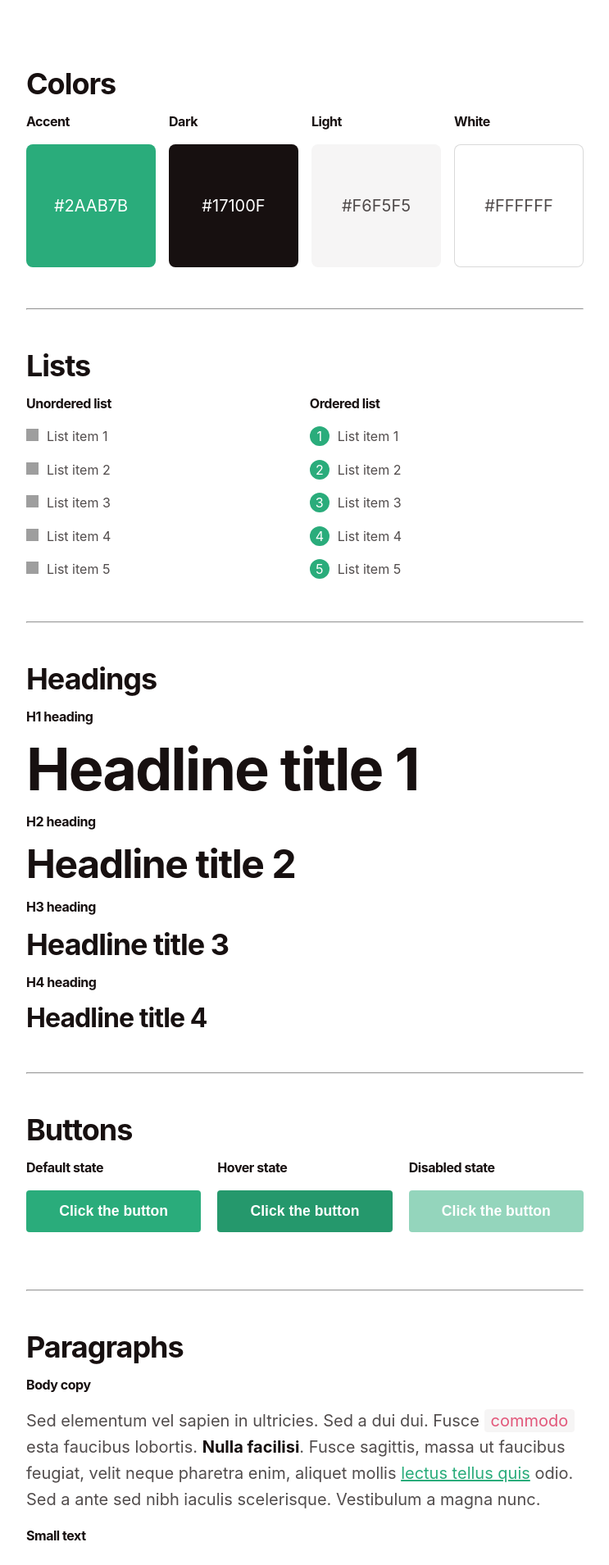
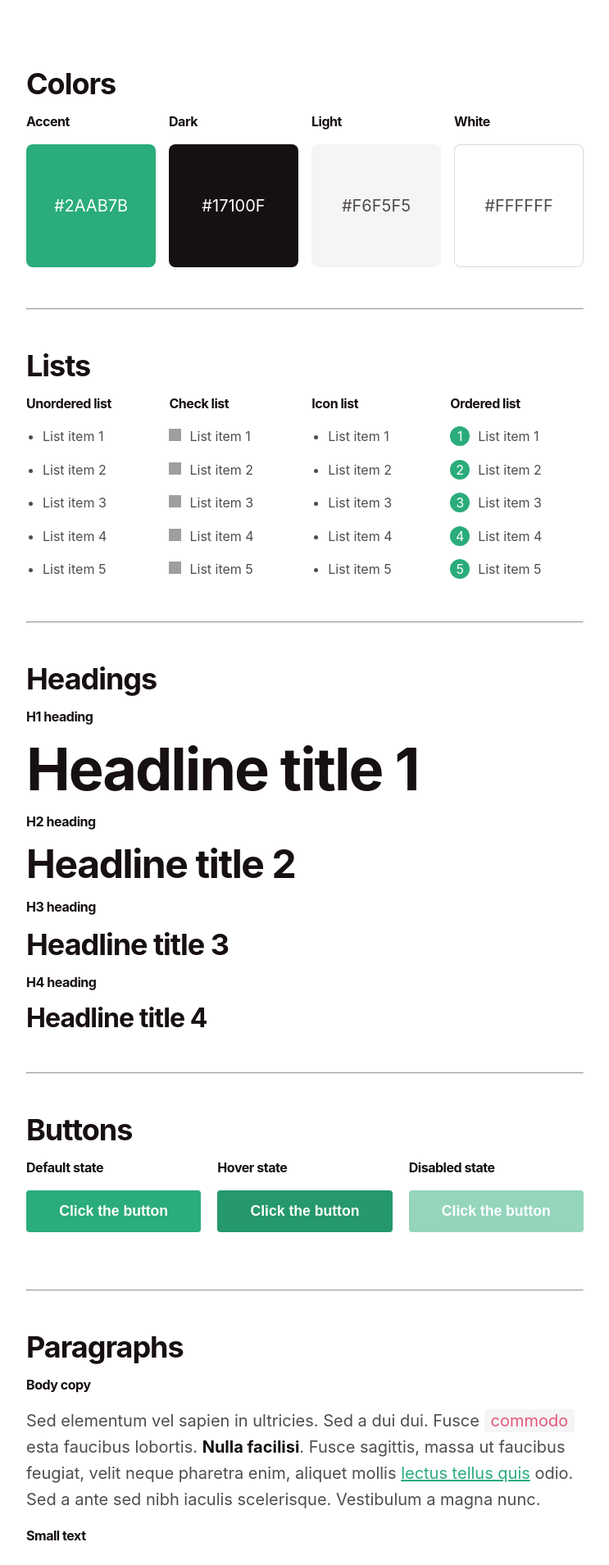
Before and after one commit to eriktailor/jekyll-sharp-styleguide, a Jekyll site: the page built from index.md, in a window 1280 px wide, cut to the strip 0-1909 px from the top of the page. Shown: the whole strip at 82% size, without its empty margins (268-1011 px from the left). Built offline with Jekyll 4.4.1, drawn with Linux system fonts in a browser that asks for light colours; grey boxes are pictures that could not be loaded.

Commit message:
Lists component update

```diff
--- a/_includes/lists.html
+++ b/_includes/lists.html
@@ -3,6 +3,26 @@
 <div class="row">
     <div class="col">
         <h6>Unordered list</h6>
+        <ul>
+            <li>List item 1</li>
+            <li>List item 2</li>
+            <li>List item 3</li>
+            <li>List item 4</li>
+            <li>List item 5</li>
+        </ul>
+    </div>
+    <div class="col">
+        <h6>Check list</h6>
+        <ul class="check-list">
+            <li>List item 1</li>
+            <li>List item 2</li>
+            <li>List item 3</li>
+            <li>List item 4</li>
+            <li>List item 5</li>
+        </ul>
+    </div>
+    <div class="col">
+        <h6>Icon list</h6>
         <ul>
             <li>List item 1</li>
             <li>List item 2</li>
--- a/_sass/_lists.scss
+++ b/_sass/_lists.scss
@@ -3,6 +3,18 @@
 
 // Unordered list
 ul {
+    &:not(.check-list) {
+        list-style: disc;
+        padding-left: $bottom-spacing;
+        li {
+            &:not(:last-child) {
+                margin-bottom: ($bottom-spacing / 4) * 3;
+            }
+        }
+    }
+}
+// Check list
+.check-list {
     li {
         &:not(:last-child) {
             margin-bottom: ($bottom-spacing / 4) * 3;
```
Also changed, not shown: README.md, 2 other files.
